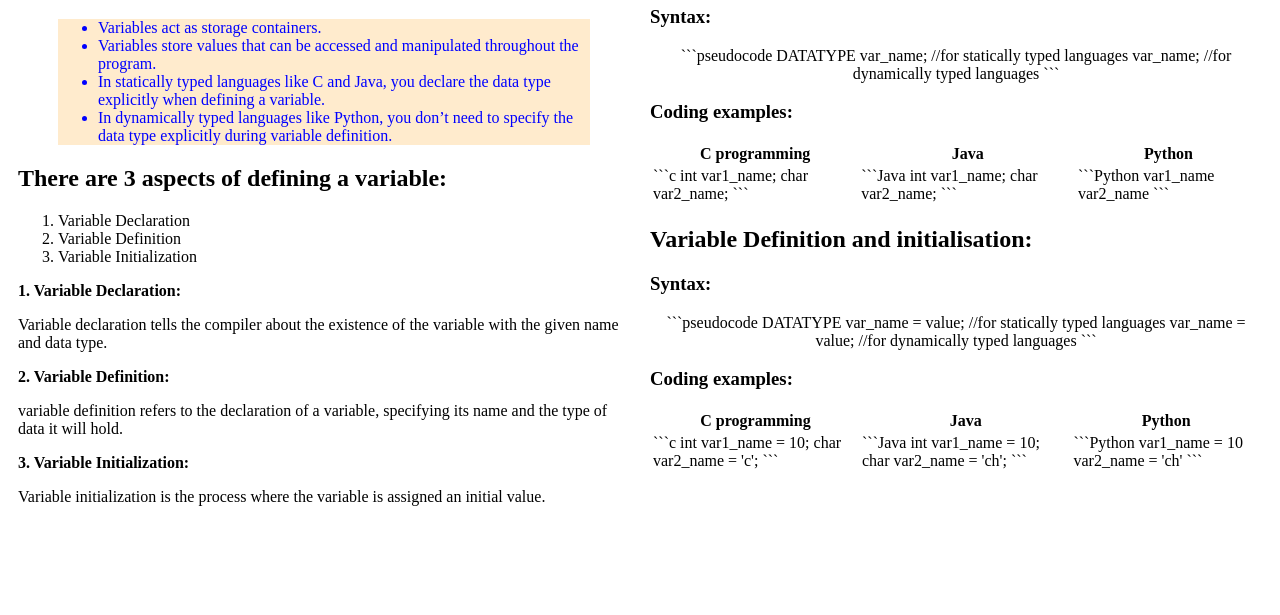
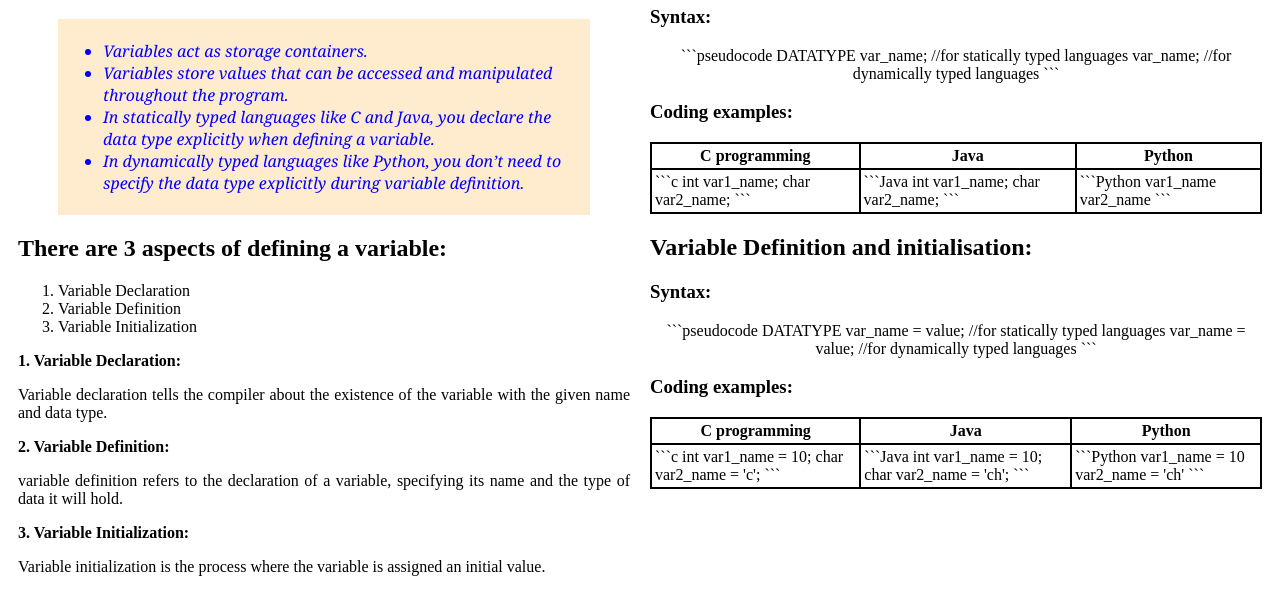
Before and after one commit to Sree2011/PROGRAMMING_NOTES, a plain HTML site: page HTML/variables.html in a window 1280 px wide. Shown: the part 79-694 px from the top of the page. Drawn offline with Linux system fonts and the light colour scheme; files that its build step writes are made by us from their sources.

Commit message:
Update variables.html

```diff
--- a/HTML/variables.html
+++ b/HTML/variables.html
@@ -5,7 +5,7 @@
     <meta name="viewport" content="width=device-width, initial-scale=1.0">
 
     <title>Variables</title>
-    <link rel="stylesheet" type="text/css" href="/PROGRAMMING_NOTES//common/style.css">
+    <link rel="stylesheet" type="text/css" href="/PROGRAMMING_NOTES/common/style.css">
     <link rel="stylesheet" type="text/css" href="/PROGRAMMING_NOTES/CSS/style_var.css">
     <script type="module" src="https://md-block.verou.me/md-block.js"></script>
   </head>
```
